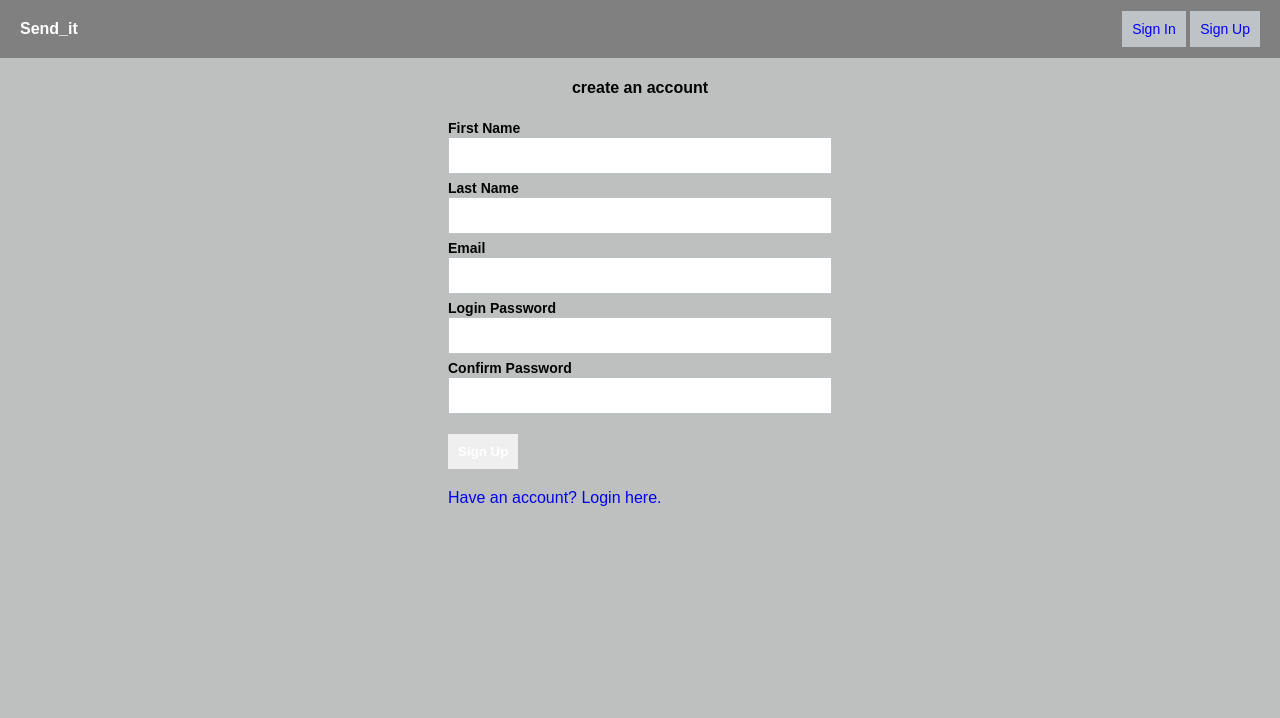
After one commit to akram256/SEND_IT, a PHP site: page /sign-up.html in a window 1280 px wide. The commit adds this page. Shown: the top 718 px of the page. Run offline with PHP 8.4, Linux system fonts and the light colour scheme.

Commit message:
better ui pages

```diff
--- a/UI/assets/css/main.css
+++ b/UI/assets/css/main.css
@@ -2,7 +2,7 @@
 body {
   margin: 0;
   padding: 0;
-  background: #ecf0f1;
+  background: #bec0c0;
   font-family: 'Barlow', sans-serif;
 }
 a {
@@ -206,10 +206,6 @@ footer a {
     .order-item {
       flex-direction: column;
     }
-
-    .order-image {
-      text-align: center;
-    }
     .order-button {
       margin: 1em 0;
       text-align: center;
--- a/UI/parcel_order.html
+++ b/UI/parcel_order.html
@@ -65,8 +65,5 @@
 
     </div>
   </div>
-  <footer>
-    <a href="admin/sign-in.html">Go to Admin Page.</a>
-  </footer>
 </body>
 </html>
--- /dev/null
+++ b/UI/sign-up.html
@@ -0,0 +1,55 @@
+<!DOCTYPE html>
+<html lang="en">
+<head>
+  <meta charset="utf-8">
+  <meta name="keywords" content="SEND IT">
+  <meta name="NOW" content="true">
+  <meta name="viewport" content="width=device-width, initial-scale=1, maximum-scale=1,user-scalable=yes">
+    <title>signup</title>
+    <link rel="stylesheet" href="assets/css/main.css">
+  </head>
+  <body>
+    <nav class="nav">
+      <div class="brand">
+        <a href="index.html">Send_it</a>
+      </div>
+      <div class="nav-left">
+        <a href="index.html" class="nav-item">Sign In</a>
+        <a href="sign-up.html" class="nav-item">Sign Up</a>
+      </div>
+    </nav>
+    <div class="content">
+      <div class="form">
+        <form class="signup" action="index.html" method="GET">
+          <h4>create an account</h4>
+          <div class="field">
+            <label for="firstname">First Name</label>
+            <input type="text" name="firstname" value="" required>
+          </div>
+          <div class="field">
+            <label for="lastname">Last Name</label>
+            <input type="text" name="lastname" value=""  required>
+          </div>
+          <div class="field">
+            <label for="email">Email</label>
+            <input type="email" name="email" value="" required>
+          </div>
+          <div class="field">
+            <label for="password">Login Password</label>
+            <input type="password" name="password" value="" min="8" required>
+          </div>
+          <div class="field">
+            <label for="password">Confirm Password</label>
+            <input type="password" name="confirm_password" value="" min="8" required>
+          </div>
+          <div class="button">
+            <button type="submit" class="submit">Sign Up</button>
+          </div>
+        </form>
+        <div class="link">
+          <a href="index.html">Have an account? Login here.</a>
+        </div>
+      </div>
+    </div>
+  </body>
+</html>
```
Also changed, not shown: UI/history.html (+6 -5 lines).
